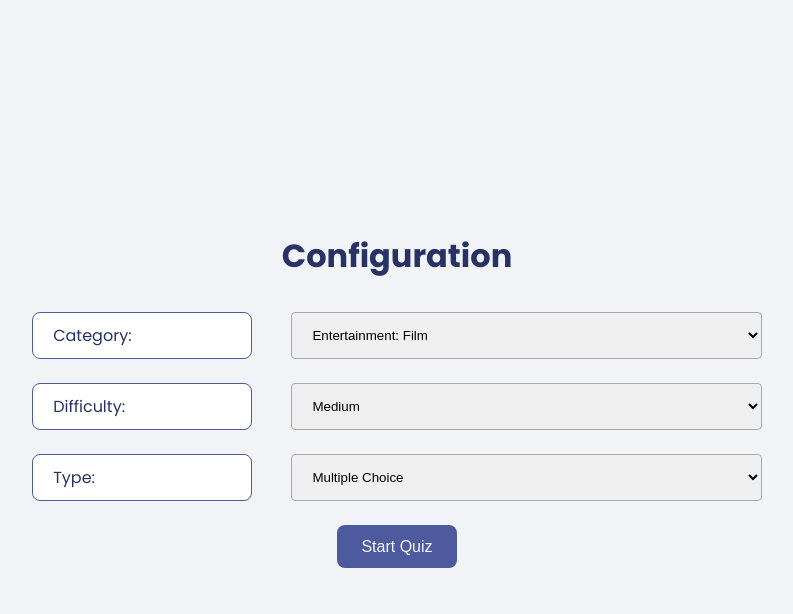
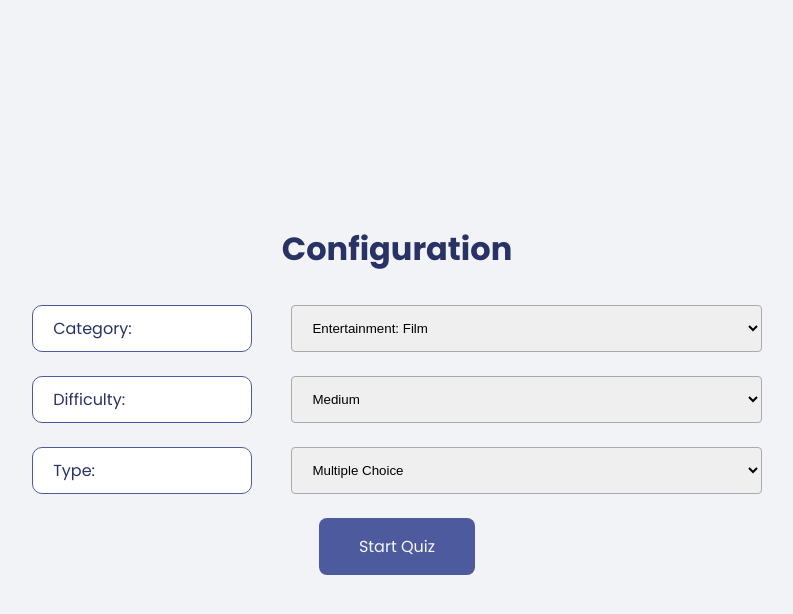
Before and after one commit to Adaennnn/BrainTickler, a React (Vite) app: page / in a window 1280 px wide. Both pictures are taken after a click on the button "Start". Shown: the top 614 px of the page, without its empty margins (243-1036 px from the left). Built offline with nearby package versions, Linux system fonts and the light colour scheme.

Commit message:
re arranged stylesheet, added new class btn

```diff
--- a/src/components/Configuration.jsx
+++ b/src/components/Configuration.jsx
@@ -97,7 +97,7 @@ function Configuration({
           <option value="boolean">True / False</option>
         </select>
 
-        <button>Start Quiz</button>
+        <button className="start-quiz-btn">Start Quiz</button>
       </form>
     </div>
   );
--- a/src/styles/index.css
+++ b/src/styles/index.css
@@ -1,21 +1,19 @@
-/* ----------------------
+/* ========================================
    Reset and Global Styles
------------------------- */
-*,
-*::before,
-*::after {
+======================================== */
+*, *::before, *::after {
   box-sizing: border-box;
 }
 
 body, h1, h2, h3, h4, h5, h6, ul, ol, li, figure, p, pre, blockquote, img, input, button {
+  margin: 0;
   padding: 0;
-  margin: 0;
 }
 
 body {
+  background: #F2F3F7;
   font-family: 'Poppins', sans-serif;
   font-size: 1rem;
-  background: #F2F3F7;
 }
 
 fieldset {
@@ -28,37 +26,59 @@ input[type='radio'] {
   display: none;
 }
 
-label,
-.check-answers-btn,
-.play-again-btn,
-.start-btn {
-  background-color: #4D5B9E;
-  color: #F5F7FB;
-  border: none;
-  transition: transform 0.2s; /* Added transition for a smooth hover effect */
+/* ========================================
+   Typography
+======================================== */
+.start-title, .question, .user-score-description {
+  color: #293264;
+  font-weight: 700;
 }
 
-label:hover,
-.check-answers-btn:hover,
-.play-again-btn:hover,
-.start-btn:hover {
-  transform: scale(1.05); /* Scale effect on hover */
+.start-title {
+  font-size: 2.5rem;
+  margin-bottom: 0.25em;
+  text-align: center;
 }
 
-/* ----------------------
+.start-description, .placeholder-description {
+  font-size: 1.5rem;
+  margin-bottom: 1.5em;
+}
+
+.user-score-description, .question {
+  font-size: 1.2rem;
+}
+
+.question {
+  margin-bottom: 10px;
+}
+
+.error-text {
+  background-color: #ff6b6b;
+  border: 1px solid #e63939;
+  border-radius: 5px;
+  color: #fff;
+  display: flex;
+  align-items: center;
+  font-family: 'Poppins', sans-serif;
+  font-weight: 600;
+  margin-bottom: 2rem;
+  padding: 10px 15px;
+  transition: all 0.3s ease-in-out;
+}
+
+/* ========================================
    Button Styles
------------------------- */
-label,
-.check-answers-btn,
-.play-again-btn,
-.start-btn {
-  padding: 1em 2.5em;
+======================================== */
+label, .check-answers-btn, .play-again-btn, .start-btn, .start-quiz-btn {
+  background-color: #4D5B9E;
+  border: none;
   border-radius: 10px;
-  background-color: #4D5B9E;
   color: #F5F7FB;
   cursor: pointer;
-  border: none;
   font: inherit;
+  padding: 1em 2.5em;
+  transition: transform 0.2s;
 }
 
 label {
@@ -68,11 +88,9 @@ label {
   display: inline-block;
   margin-right: 15px;
   padding: 10px 20px;
-  border-radius: 8px;
 }
 
-.check-answers-btn,
-.play-again-btn {
+.check-answers-btn[disabled], .play-again-btn, .start-btn, .start-quiz-btn {
   align-self: center;
 }
 
@@ -80,45 +98,45 @@ label {
   position: relative;
 }
 
+.start-btn {
+  border-radius: 15px;
+  padding: 1.2em 4em;
+}
+
+/* Hover States */
+label:hover, .check-answers-btn:hover, .play-again-btn:hover, .start-btn:hover, .start-quiz-btn:hover {
+  transform: scale(1.05);
+}
+
+/* Disabled Button Styles */
 .check-answers-btn[disabled] {
   cursor: not-allowed;
 }
 
-.check-answers-btn[disabled]:hover::before,
-.check-answers-btn[disabled]:hover::after {
+.check-answers-btn[disabled]:hover::before, .check-answers-btn[disabled]:hover::after {
+  background-color: #333;
+  border-radius: 3px;
+  bottom: 100%;
+  color: #F5F7FB;
   content: attr(data-tooltip);
+  font-size: 0.9rem;
+  left: 50%;
+  padding: 5px;
   position: absolute;
-  background-color: #333;
-  color: #F5F7FB;
-  padding: 5px;
-  border-radius: 3px;
-  font-size: 0.9rem;
-  bottom: 100%;
-  left: 50%;
   transform: translateX(-50%);
   white-space: nowrap;
   z-index: 1;
 }
 
-.start-btn {
-  padding: 1.2em 4em;
-  border-radius: 15px;
-}
-
-/* ----------------------
+/* ========================================
    Container Styles
------------------------- */
-.start-container,
-.quiz-container,
-.placeholder-container {
+======================================== */
+.start-container, .quiz-container, .placeholder-container {
+  align-items: center;
   display: flex;
   flex-direction: column;
+  height: 100vh;
   justify-content: center;
-  height: 100vh;
-}
-
-.start-container {
-  align-items: center;
 }
 
 .quiz-container {
@@ -140,58 +158,9 @@ label {
   width: 100%;
 }
 
-/* ----------------------
-   Text Styles
------------------------- */
-.start-title,
-.question,
-.user-score-description {
-  color: #293264;
-  font-weight: 700;
-}
-
-.start-title {
-  font-size: 2.5rem;
-  margin-bottom: 0.25em;
-  text-align: center;
-}
-
-.start-description,
-.placeholder-description {
-  font-size: 1.5rem;
-  margin-bottom: 1.5em;
-}
-
-.placeholder-description {
-  text-align: center;
-}
-
-.user-score-description,
-.question {
-  font-size: 1.2rem;
-}
-
-.question {
-  margin-bottom: 10px;
-}
-
-.error-text {
-  background-color: #ff6b6b; /* muted red */
-  border: 1px solid #e63939; /* slightly darker red for the border */
-  border-radius: 5px; /* match other UI elements */
-  color: #fff; /* white text for contrast */
-  padding: 10px 15px;
-  font-family: 'Poppins', sans-serif;
-  font-weight: 600;
-  display: flex;
-  align-items: center;
-  transition: all 0.3s ease-in-out;
-  margin-bottom: 2rem;
-}
-
-/* ----------------------
+/* ========================================
    Answer Styles
------------------------- */
+======================================== */
 .user-answer {
   background-color: #D6DBF5;
 }
@@ -205,9 +174,9 @@ label {
   color: rgba(41, 50, 100, 0.3);
 }
 
-/* ----------------------
+/* ========================================
    Configuration Styles
------------------------- */
+======================================== */
 .configuration-container {
   align-items: center;
   display: flex;
@@ -236,8 +205,7 @@ label {
   font-weight: 500;
 }
 
-.configuration-container select,
-.configuration-container input {
+.configuration-container select, .configuration-container input {
   border: 1px solid #aaa;
   border-radius: 4px;
   padding: 0.6rem 1rem;
@@ -252,22 +220,11 @@ label {
   font-size: 1rem;
   grid-column: span 2;
   justify-self: center;
-  padding: 0.8rem 1.5rem;
-  transition: background-color 0.3s ease, transform 0.2s ease;
 }
 
-.configuration-container button:hover {
-  background-color: #3a4680;
-}
-
-.configuration-container button:active {
-  background-color: #2c355f;
-  transform: scale(0.98);
-}
-
-/* ----------------------
+/* ========================================
    Responsive Styles
------------------------- */
+======================================== */
 @media (max-width: 768px) {
   .configuration-container form {
     grid-template-columns: 1fr;
```
